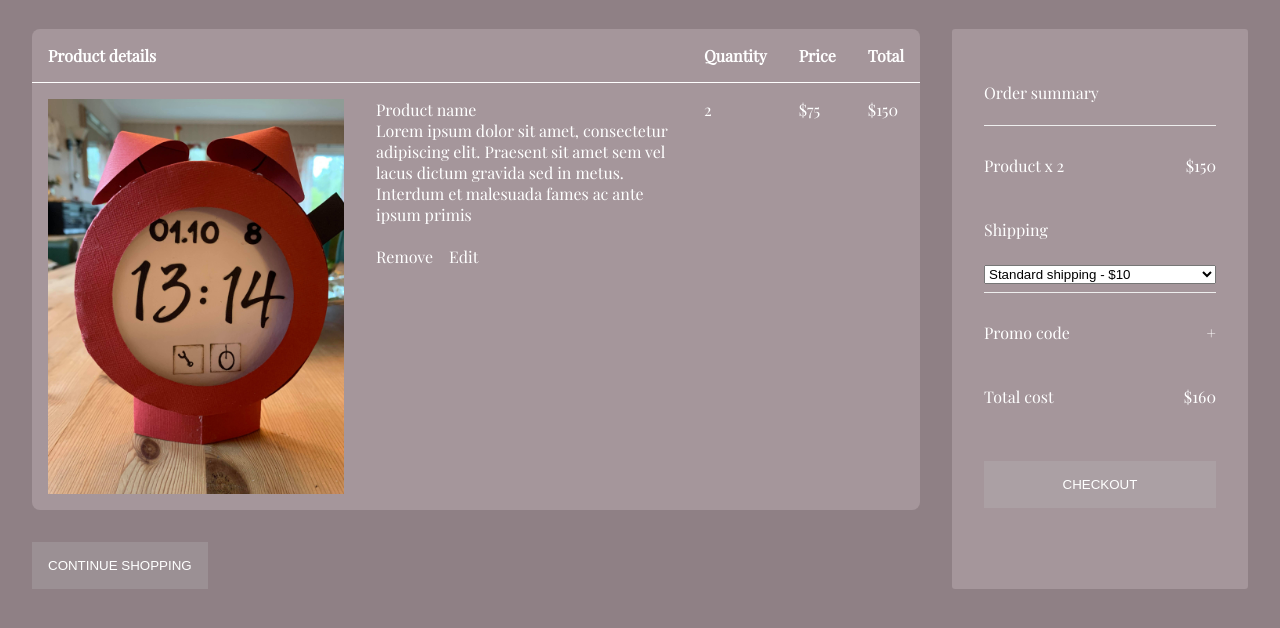
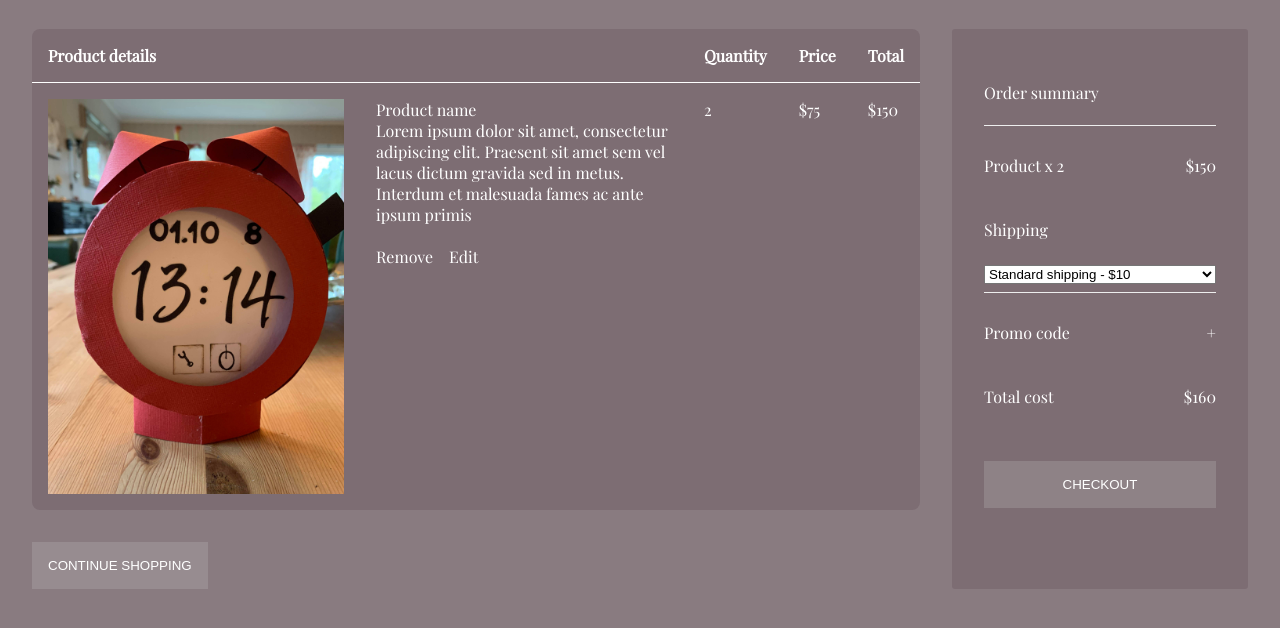
Before and after one commit to mbhira7/Refreshed-prototype, a plain HTML site: page cart.html in a window 1280 px wide. Shown: the part 142-770 px from the top of the page. Drawn offline with nearby package versions, Linux system fonts and the light colour scheme.

Commit message:
css changes

```diff
--- a/style.css
+++ b/style.css
@@ -57,7 +57,7 @@ body {
     box-sizing: border-box;
     font-family: 'Playfair Display', serif;
 	color:white;
-    background-color: #8f8085;
+    background-color: #897b80;
     position: relative;
     overflow-x: hidden;
 }
@@ -603,7 +603,7 @@ textarea{
 }
 
 .row label span{
-    background-color: #994c6d54;
+    background-color: rgb(99 79 86);
 }
 
 .row{
@@ -699,7 +699,7 @@ hr{
 
 
 .order-box{
-    background-color: rgb(165 150 155);
+    background-color: rgb(125 109 115);
     padding: 2rem;
     border-radius: 0.2rem;
 }
@@ -748,7 +748,7 @@ select{
 table {
     padding: 2rem;
     border-collapse: collapse;
-	background-color: rgb(165 150 155);
+	background-color: rgb(125 109 115);
 	border-radius: 0.5rem;
 }
 
```
